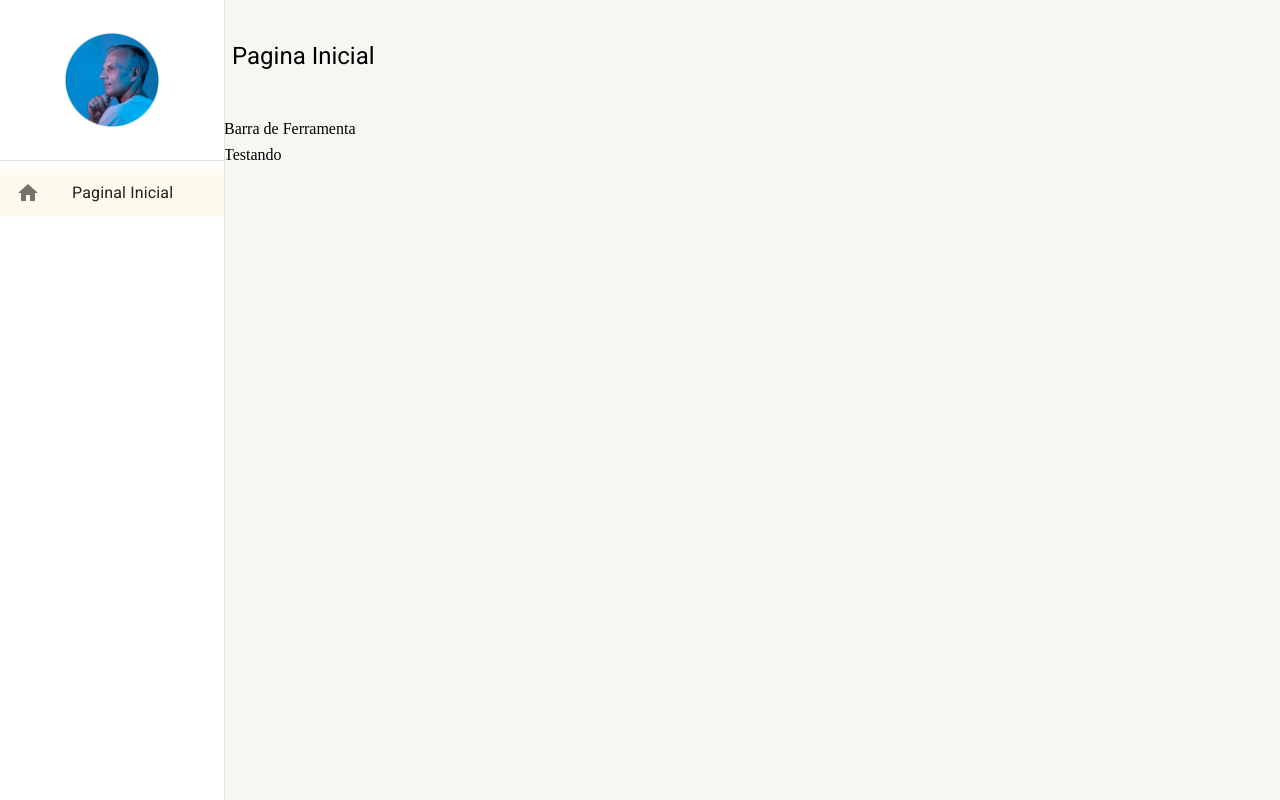
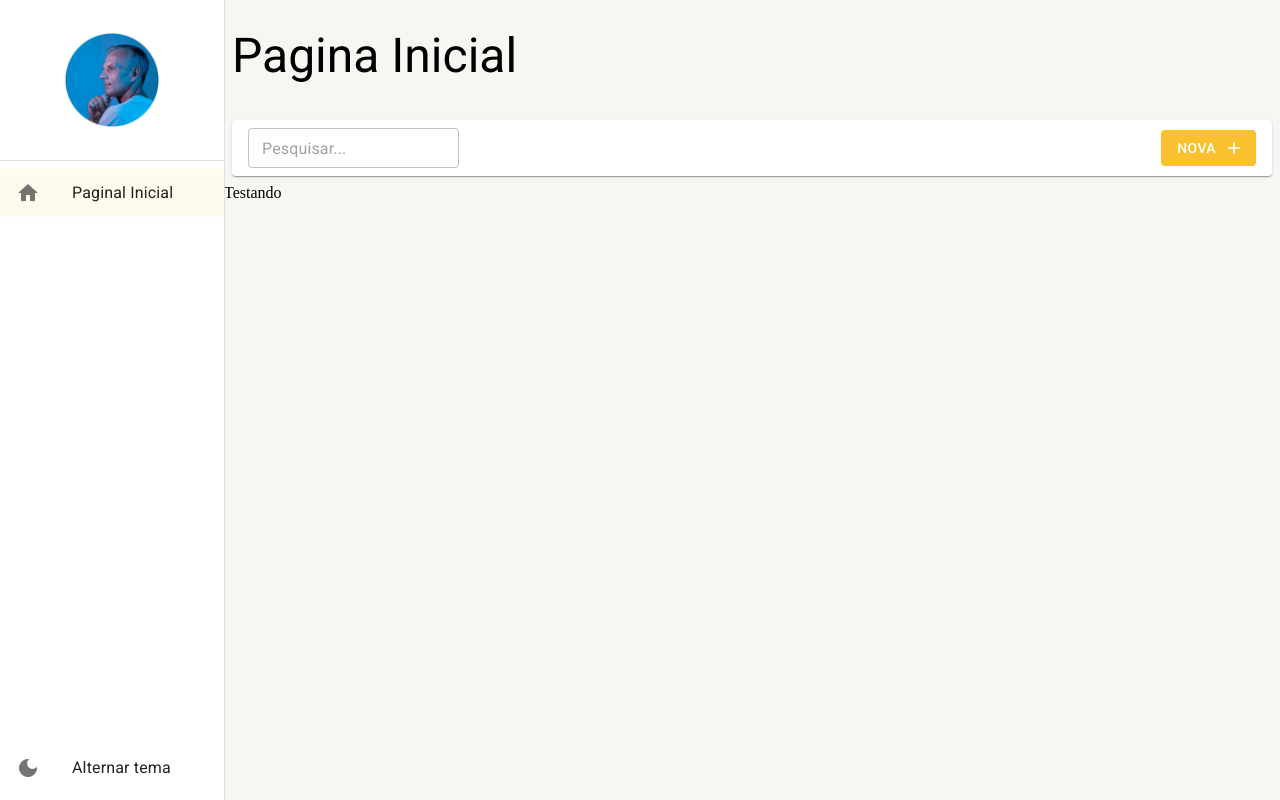
Before and after one commit to macedcrazy/curso-react-materialui-typescript, a React (Create React App) app: page /pagina-inicial in a window 1280 px wide. Built offline with nearby package versions, Linux system fonts and the light colour scheme.

Commit message:
feat: criacão da barra de ferramentas

```diff
--- a/src/pages/dashbord/Dashbord.tsx
+++ b/src/pages/dashbord/Dashbord.tsx
@@ -1,8 +1,16 @@
+import { FerramentasDaListagem } from "../../shared/components";
 import { LayoutBaseDePagina } from "../../shared/layouts";
 
 export const Dashbord = () => {
   return (
-    <LayoutBaseDePagina titulo='Pagina Inicial'>
+    <LayoutBaseDePagina
+      titulo='Pagina Inicial'
+      barraDeFerramentas={(
+        <FerramentasDaListagem
+          mostrarInputBusca
+          textoBotaoNovo='Nova'
+        />
+      )}>
       Testando
     </LayoutBaseDePagina>
   );
--- /dev/null
+++ b/src/shared/components/ferramentas-de-listagem/FerramentasDaListagem.tsx
@@ -0,0 +1,57 @@
+import { Icon, useTheme } from "@mui/material"
+import { Box, Button, Paper, TextField } from "@mui/material"
+
+
+interface IFerramentasDaListagemProps {
+  textoDaBusca?: string;
+  mostrarInputBusca?: boolean;
+  aoMudarTextoDeBusca?: (novoTexto: string) => void;
+  textoBotaoNovo?: string;
+  mostrarBotaoNovo?: boolean;
+  aoClicarEmNovo?: () => void;
+}
+
+export const FerramentasDaListagem: React.FC<IFerramentasDaListagemProps> = ({
+  textoDaBusca = '',
+  aoMudarTextoDeBusca,
+  mostrarInputBusca = false,
+  aoClicarEmNovo,
+  mostrarBotaoNovo = true,
+  textoBotaoNovo = 'Novo',
+}) => {
+  const theme = useTheme();
+
+  return (
+    <Box
+      gap={1}
+      marginX={1}
+      padding={1}
+      paddingX={2}
+      display='flex'
+      alignItems='center'
+      height={theme.spacing(5)}
+      component={Paper}
+    >
+      {mostrarInputBusca && (
+        <TextField
+          size='small'
+          value={textoDaBusca}
+          onChange={(e) => aoMudarTextoDeBusca?.(e.target.value)}
+          placeholder='Pesquisar...'
+        />
+      )}
+
+      <Box flex={1} display='flex' justifyContent='end'>
+        {mostrarBotaoNovo && (
+          <Button
+            color='primary'
+            disableElevation
+            variant='contained'
+            onClick={aoClicarEmNovo}
+            endIcon=<Icon>add</Icon>
+          >{textoBotaoNovo}</Button>
+        )}
+      </Box>
+    </Box>
+  )
+}
--- a/src/shared/components/index.ts
+++ b/src/shared/components/index.ts
@@ -1 +1,2 @@
 export * from './menu-lateral/MenuLateral';
+export * from './ferramentas-de-listagem/FerramentasDaListagem';
--- a/src/shared/components/menu-lateral/MenuLateral.tsx
+++ b/src/shared/components/menu-lateral/MenuLateral.tsx
@@ -1,5 +1,5 @@
 import { Avatar, Box, Divider, Drawer, Icon, List, ListItemButton, ListItemIcon, ListItemText, useMediaQuery, useTheme } from "@mui/material";
-import { useDrawerContext } from "../../contexts";
+import { useAppThemeContext, useDrawerContext } from "../../contexts";
 import { useMatch, useNavigate, useResolvedPath } from "react-router-dom";
 
 
@@ -41,6 +41,7 @@
   const smDown = useMediaQuery(theme.breakpoints.down('sm'));
 
   const { isDrawerOpen, toggleDrawerOpen, drawerOptions } = useDrawerContext();
+  const { toggleTheme } = useAppThemeContext();
 
   return (
     <>
@@ -66,6 +67,17 @@
 
             </List>
           </Box>
+
+          <Box>
+            <List component="nav">
+              <ListItemButton  onClick={toggleTheme}>
+                <ListItemIcon>
+                  <Icon>dark_mode</Icon>
+                </ListItemIcon>
+                <ListItemText primary='Alternar tema' />
+              </ListItemButton>
+            </List>
+          </Box>
         </Box>
       </Drawer>
 
--- a/src/shared/layouts/LayoutBaseDePagina.tsx
+++ b/src/shared/layouts/LayoutBaseDePagina.tsx
@@ -1,39 +1,51 @@
+import { ReactNode } from "react";
 import { Box, Icon, IconButton, Typography, useMediaQuery, useTheme } from "@mui/material"
 import { useDrawerContext } from "../contexts";
+
 
 
 interface LayoutBaseDePaginaProps {
   children: React.ReactNode;
   titulo: string;
+  barraDeFerramentas: ReactNode;
 }
 
 
 
-export const LayoutBaseDePagina: React.FC<LayoutBaseDePaginaProps> = ({ children, titulo }) => {
+export const LayoutBaseDePagina: React.FC<LayoutBaseDePaginaProps> = ({ children, titulo, barraDeFerramentas }) => {
   const theme = useTheme();
   const smDown = useMediaQuery(theme.breakpoints.down('sm'));
+  const mdDown = useMediaQuery(theme.breakpoints.down('md'));
 
   const { toggleDrawerOpen } = useDrawerContext();
 
   return (
     <Box height='100%' display='flex' flexDirection='column' gap={1}>
-      <Box display='flex' alignItems='center' padding={1} height={theme.spacing(12)} gap={1} >
+      <Box display='flex' alignItems='center' gap={1} padding={1} height={theme.spacing(smDown ?6 : mdDown ? 8 : 12 )}  >
 
         {smDown && (
           <IconButton onClick={toggleDrawerOpen}>
             <Icon>menu</Icon>
           </IconButton>)}
 
-        <Typography variant='h5'>
+        <Typography
+          whiteSpace='nowrap'
+          overflow='hidden'
+          textOverflow='ellipsis'
+          variant={smDown ? 'h5' : mdDown ? 'h4' : 'h3'}
+
+        >
           {titulo}
         </Typography>
       </Box>
 
-      <Box>
-        Barra de Ferramenta
-      </Box>
+      {barraDeFerramentas && (
+        <Box>
+          {barraDeFerramentas}
+        </Box>
+      )}
 
-      <Box>
+      <Box flex={1} overflow='auto'>
         {children}
       </Box>
 
--- a/src/shared/themes/Dark.ts
+++ b/src/shared/themes/Dark.ts
@@ -4,6 +4,7 @@
 
 export const DarkTheme = createTheme({
   palette: {
+    mode : 'dark',
     primary: {
       main: yellow [700],
       dark: yellow [800],
@@ -22,5 +23,11 @@
       default:'#202124' ,
       paper:'#303134',
     }
+  },
+  typography: {
+    allVariants:{
+      color: 'white',
+
+    }
   }
 });
```
